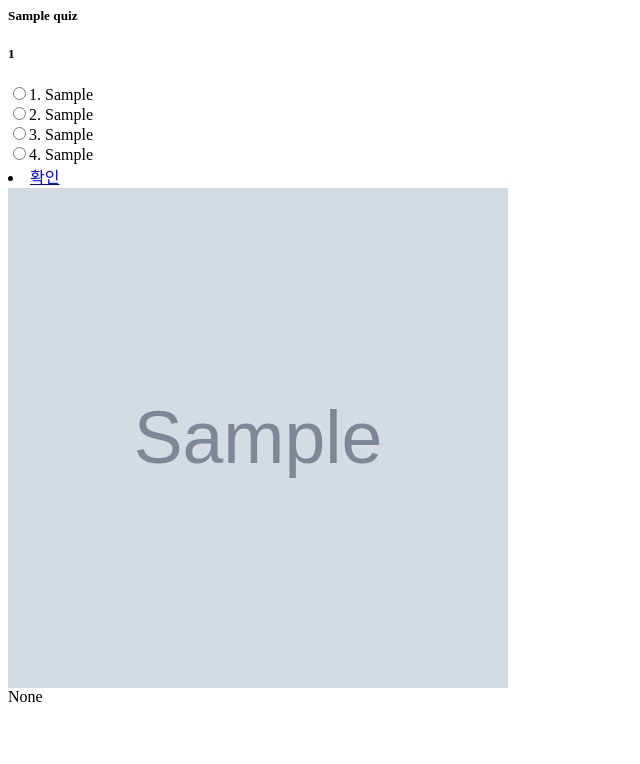
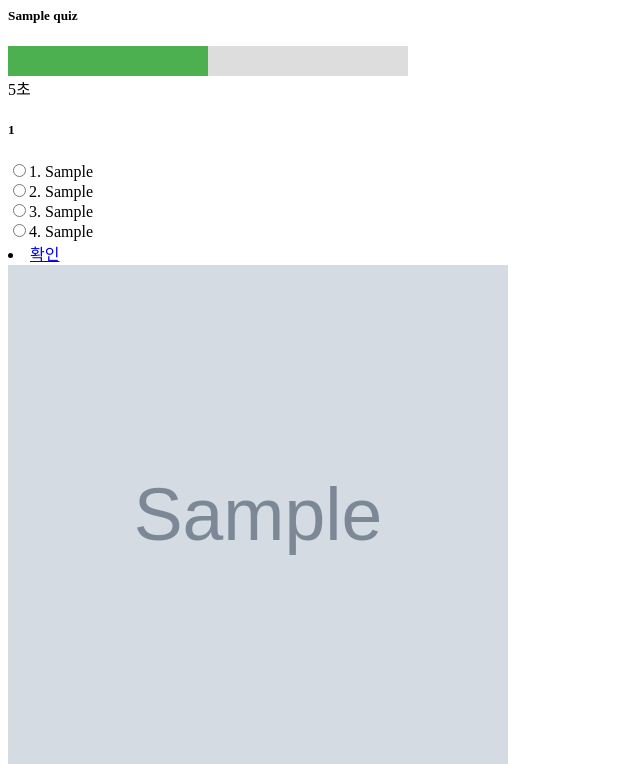
Before and after one commit to A-WOS/Capstone-Design-Prototype, a Django app: page /play/ in a window 1280 px wide. Shown: the top 764 px of the page, without its empty margins (0-640 px from the left). Run offline with Django 4.2, Linux system fonts and the light colour scheme; tables that the repository leaves empty hold one stand-in row (values such as "Sample post"); grey boxes marked "Sample" are stand-in pictures.

Commit message:
플레이 타이머 추가

```diff
--- a/templates/play/play_round.html
+++ b/templates/play/play_round.html
@@ -1,8 +1,32 @@
+<style>
+#myProgress {
+    width:400px;
+    background-color:#ddd;
+}
+
+#myBar {
+    width:400px;
+    height:30px;
+    background-color:#4CAF50;
+}
+</style>
+
+
 {%  for q in quiz  %}
+
+
     {% if q.id == 1 %}
+    <header><h5>{{ q.quiz_title }}</h5></header>
+
+    <nav id="myProgress">
+    <div id="myBar"></div>
+    </nav>
+
+    <nav id="digit"></nav>
+
     <div>
-        <h5>{{ q.quiz_title }}</h5>
         <h5>{{ q.quiz_answer }}</h5>
+
 
         <input type="radio" name="chk_info" value="1">1. {{ q.quiz_Alist1 }}<br>
         <input type="radio" name="chk_info" value="2">2. {{ q.quiz_Alist2 }}<br>
@@ -11,6 +35,36 @@
          <li><a href="/play/{{ q.id }}/">확인</a></li>
     <img src='{{ q.image.url }}' height="500" width="500">
     </div>
-        {{ q.startTimer }}
+
     {% endif %}
 {% endfor %}
+<script>
+    var i = 440;
+    function start() {
+        if (i == 440)
+        {
+            i = 440;
+            var digit = document.getElementById("digit");
+
+            var elem = document.getElementById("myBar");
+            var width = 440;
+            var id = setInterval(frame,1000);
+            function frame() {
+                if (width <= 0) {
+                    clearInterval(id);
+                    i=14;
+                    digit.innerHTML = width + "초";
+
+                    location.href = 'http://127.0.0.1:8000/play/';
+                } else {
+                    digit.innerHTML = (width-40)/40 + "초";
+
+                    width-=40;
+                    elem.style.width = width + "px";
+
+                }
+            }
+        }
+    }
+    start()
+    </script>
```
